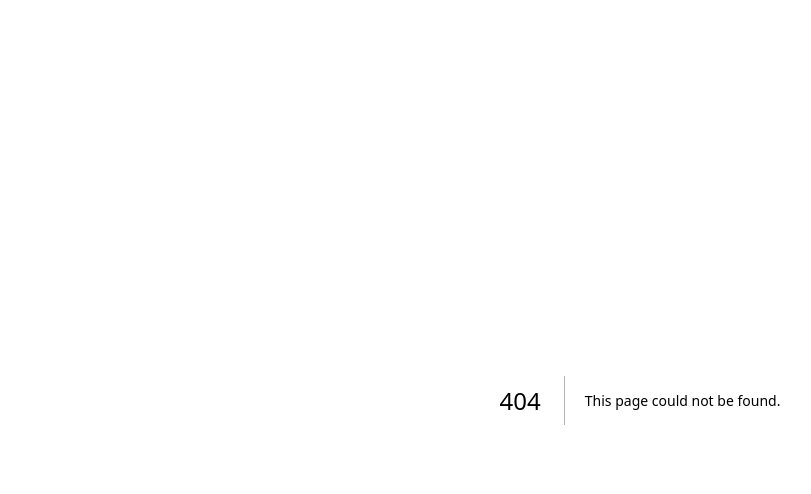
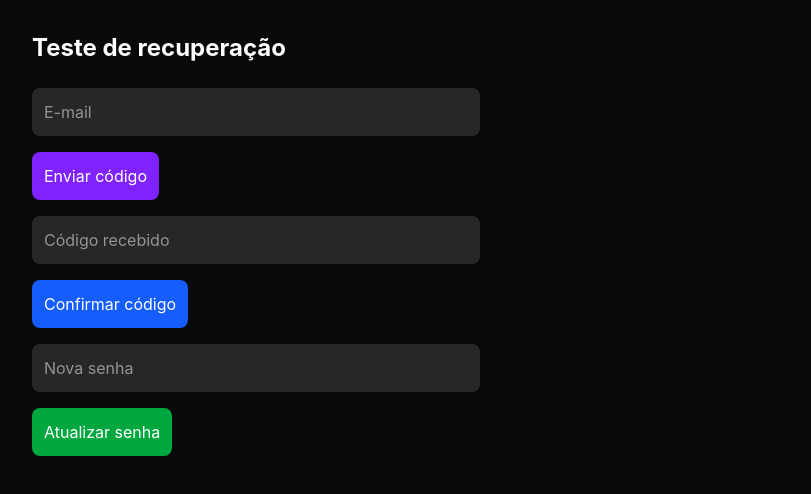
Before and after one commit to SLuann/SiteR, a Next.js app: page /test-recovery in a window 1280 px wide. Before the commit this address had no page. Shown: the top 494 px of the page, without its empty margins (0-811 px from the left). Built offline with nearby package versions, Linux system fonts and the light colour scheme; no server answers.

Commit message:
feat: Implementação e configuração do supabase + teste de verificação

```diff
--- /dev/null
+++ b/app/test-recovery/page.jsx
@@ -0,0 +1,97 @@
+"use client";
+
+import { useState } from "react";
+import {
+  sendRecoveryCode,
+  verifyRecoveryCode,
+  updateRecoveryPassword,
+} from "../../lib/recovery";
+
+export default function TestRecovery() {
+  const [email, setEmail] = useState("");
+  const [code, setCode] = useState("");
+  const [password, setPassword] = useState("");
+  const [message, setMessage] = useState("");
+
+  async function sendCode() {
+    try {
+      await sendRecoveryCode(email);
+      setMessage("Código enviado!");
+    } catch (error) {
+      setMessage(error.message);
+    }
+  }
+
+  async function verifyCode() {
+    try {
+      await verifyRecoveryCode(email, code);
+      setMessage("Código confirmado!");
+    } catch (error) {
+      setMessage(error.message);
+    }
+  }
+
+  async function changePassword() {
+    try {
+      await updateRecoveryPassword(password);
+      setMessage("Senha atualizada!");
+    } catch (error) {
+      setMessage(error.message);
+    }
+  }
+
+  return (
+    <main className="min-h-screen bg-zinc-950 p-8 text-white">
+      <h1 className="mb-6 text-2xl font-bold">
+        Teste de recuperação
+      </h1>
+
+      <div className="max-w-md space-y-4">
+        <input
+          className="w-full rounded-lg bg-zinc-800 p-3"
+          placeholder="E-mail"
+          value={email}
+          onChange={(e) => setEmail(e.target.value)}
+        />
+
+        <button
+          onClick={sendCode}
+          className="rounded-lg bg-violet-600 p-3"
+        >
+          Enviar código
+        </button>
+
+        <input
+          className="w-full rounded-lg bg-zinc-800 p-3"
+          placeholder="Código recebido"
+          value={code}
+          onChange={(e) => setCode(e.target.value)}
+        />
+
+        <button
+          onClick={verifyCode}
+          className="rounded-lg bg-blue-600 p-3"
+        >
+          Confirmar código
+        </button>
+
+        <input
+          type="password"
+          className="w-full rounded-lg bg-zinc-800 p-3"
+          placeholder="Nova senha"
+          value={password}
+          onChange={(e) => setPassword(e.target.value)}
+        />
+
+        <button
+          onClick={changePassword}
+          className="rounded-lg bg-green-600 p-3"
+        >
+          Atualizar senha
+        </button>
+
+        <p>{message}</p>
+      </div>
+    </main>
+  );
+}
--- /dev/null
+++ b/lib/recovery.js
@@ -0,0 +1,33 @@
+import { supabase } from "./supabase";
+
+export async function sendRecoveryCode(email) {
+  const { error } = await supabase.auth.resetPasswordForEmail(
+    email.trim()
+  );
+
+  if (error) throw error;
+}
+
+export async function verifyRecoveryCode(email, code) {
+  const { data, error } = await supabase.auth.verifyOtp({
+    email: email.trim(),
+    token: code.trim(),
+    type: "recovery",
+  });
+
+  if (error) throw error;
+
+  if (!data.session) {
+    throw new Error("Sessão de recuperação não criada.");
+  }
+
+  return data.session;
+}
+
+export async function updateRecoveryPassword(password) {
+  const { error } = await supabase.auth.updateUser({
+    password,
+  });
+
+  if (error) throw error;
+}
--- /dev/null
+++ b/lib/supabase.js
@@ -0,0 +1,6 @@
+import { createClient } from "@supabase/supabase-js";
+
+export const supabase = createClient(
+  process.env.NEXT_PUBLIC_SUPABASE_URL,
+  process.env.NEXT_PUBLIC_SUPABASE_PUBLISHABLE_KEY
+);
```
Also changed, not shown: package.json (+7 -0 lines), 1 other file (tests, documents, lock files or other folders).
